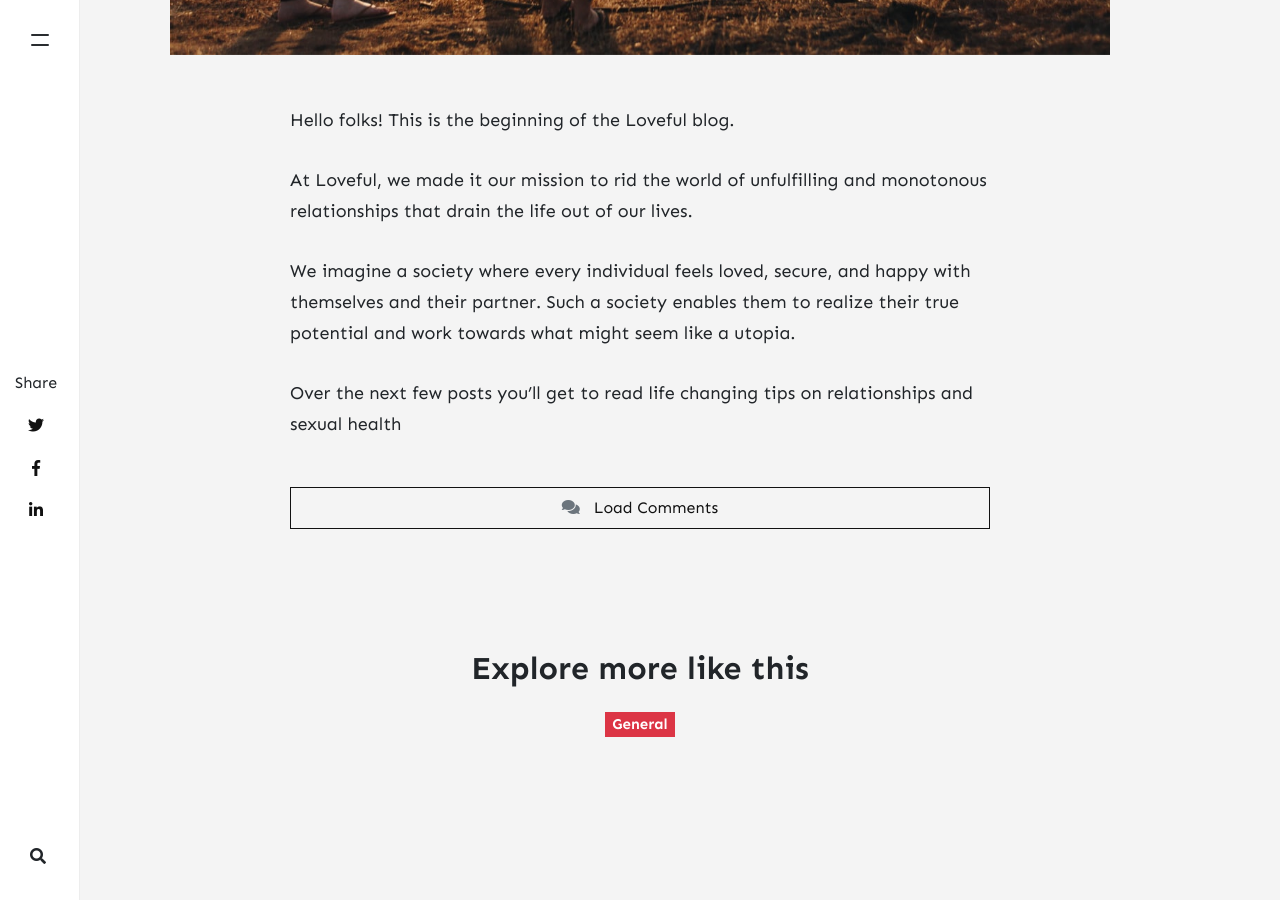
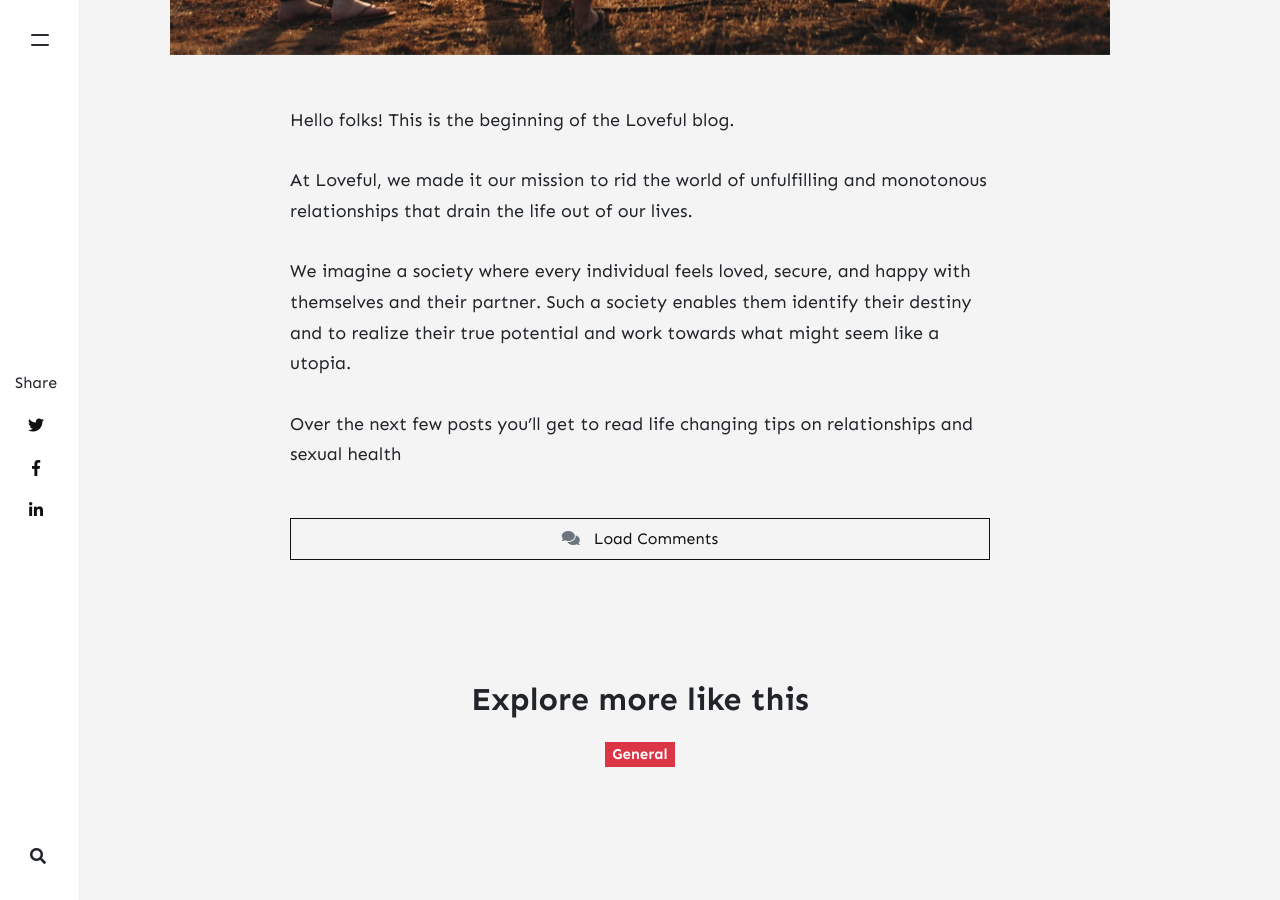
Before and after one commit to stackbit-projects/happy-zebra-28bc2, a Jekyll site: the page built from _posts/2021-09-01-welcome-to-loveful.md, in a window 1280 px wide and 900 px high, scrolled down 938 px. Built offline with Jekyll 4.4.1, drawn with Linux system fonts in a browser that asks for light colours; nearby versions of some CDN libraries; comment, search, counter and statistics services are not loaded.

Commit message:
2021-09-01-welcome-to-loveful.md: changed

```diff
--- a/_posts/2021-09-01-welcome-to-loveful.md
+++ b/_posts/2021-09-01-welcome-to-loveful.md
@@ -11,6 +11,6 @@
 
 At Loveful, we made it our mission to rid the world of unfulfilling and monotonous relationships that drain the life out of our lives.
 
-We imagine a society where every individual feels loved, secure, and happy with themselves and their partner. Such a society enables them to realize their true potential and work towards what might seem like a utopia.
+We imagine a society where every individual feels loved, secure, and happy with themselves and their partner. Such a society enables them identify their destiny and to realize their true potential and work towards what might seem like a utopia.
 
 Over the next few posts you'll get to read life changing tips on relationships and sexual health
```
